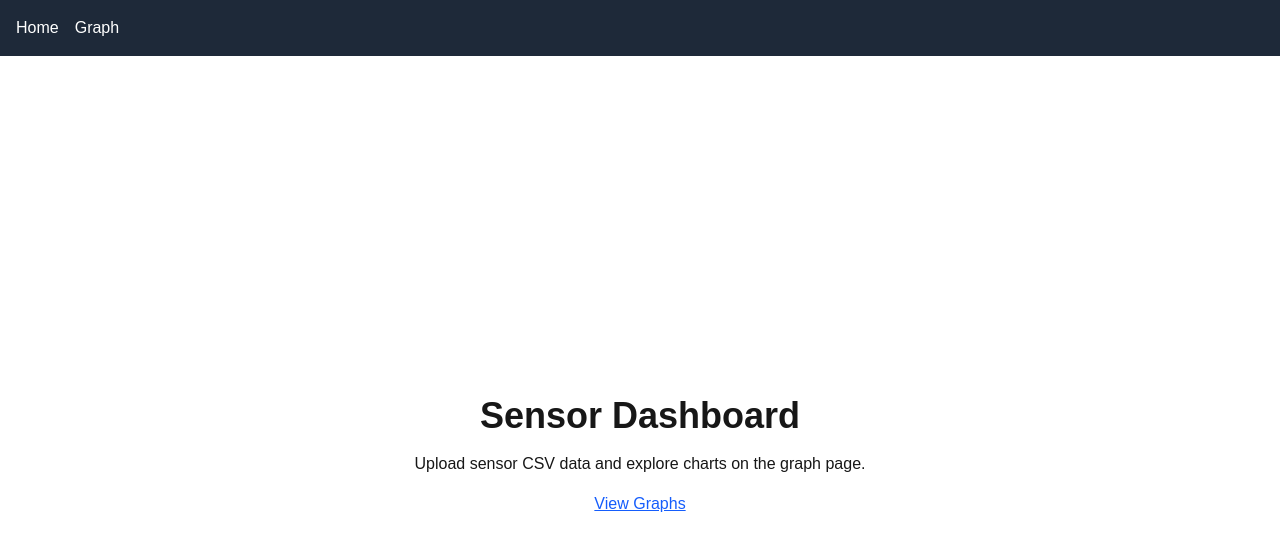
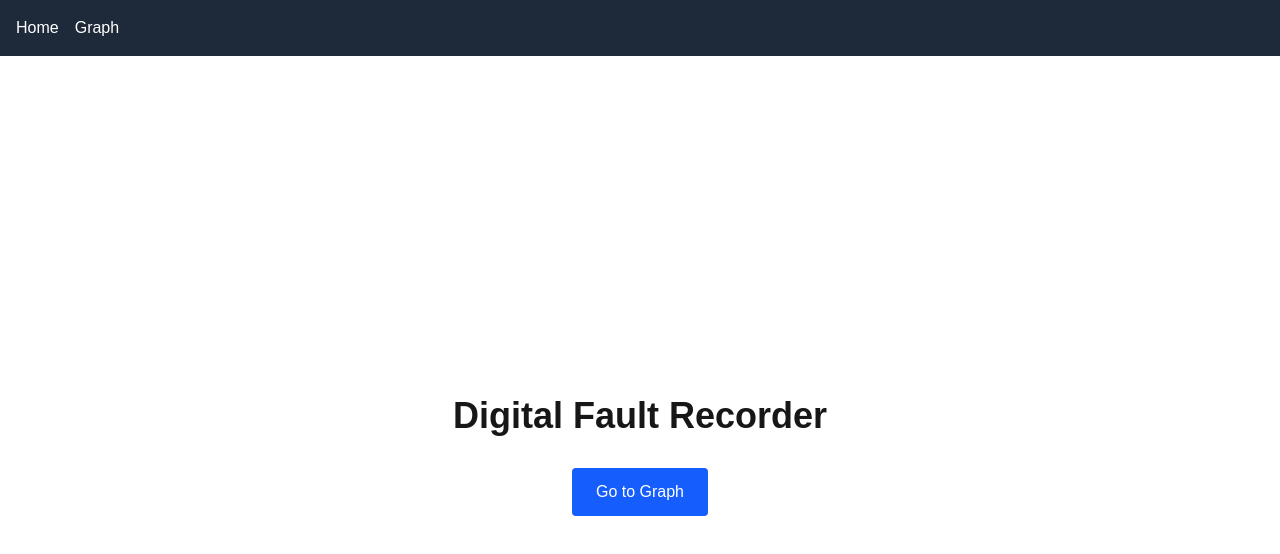
Before and after one commit to patthananb/dfr, a Next.js app: page / in a window 1280 px wide. Shown: the top 554 px of the page. Built offline with nearby package versions, Linux system fonts and the light colour scheme.

Commit message:
Show Digital Fault Recorder with graph button

```diff
--- a/src/app/page.js
+++ b/src/app/page.js
@@ -3,12 +3,14 @@ import Link from "next/link";
 export default function Home() {
   return (
     <main className="flex flex-col items-center justify-center min-h-screen p-8">
-      <h1 className="text-4xl font-bold mb-4">Sensor Dashboard</h1>
-      <p className="mb-4 text-center">
-        Upload sensor CSV data and explore charts on the graph page.
-      </p>
-      <Link href="/graph" className="text-blue-600 underline">
-        View Graphs
+      <h1 className="text-4xl font-bold mb-8 text-center">
+        Digital Fault Recorder
+      </h1>
+      <Link
+        href="/graph"
+        className="bg-blue-600 text-white px-6 py-3 rounded hover:bg-blue-700"
+      >
+        Go to Graph
       </Link>
     </main>
   );
```
